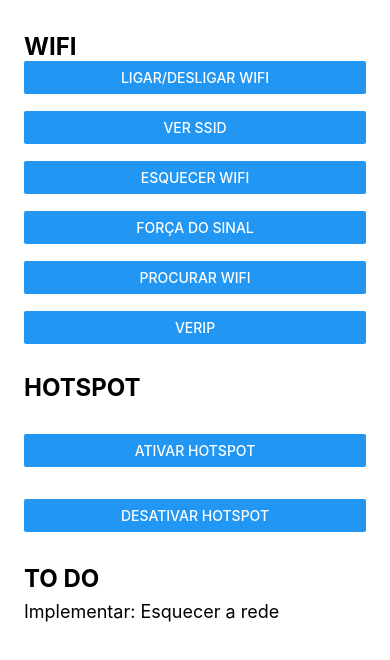
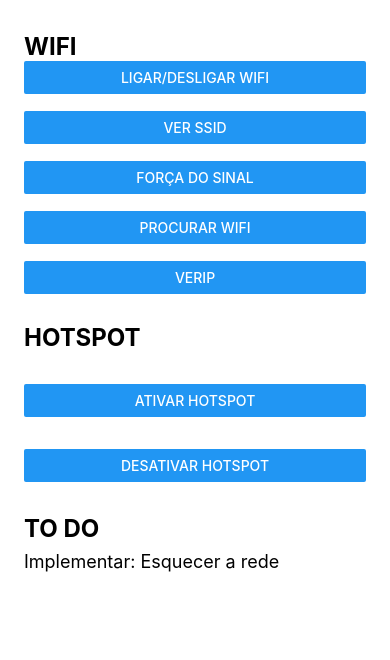
Before and after one commit to aluno20182/ProjetoFinal, a React Native app: screen / in a window 390 px wide. Shown: the top 660 px of the page. Built offline with nearby package versions, Linux system fonts and the light colour scheme; what react-native would draw is missing.

Commit message:
remove hotspot + remove esquecerWifi

```diff
--- a/App.js
+++ b/App.js
@@ -97,7 +97,7 @@ class App extends React.Component {
       });
     }
 
-
+/*
     //HotsPot enable function
     doEnable = () => {
       // console.warn("do Enable called");
@@ -122,7 +122,7 @@ class App extends React.Component {
         }
       );
     };
-
+*/
     getWifiNetworksOnPress(){
       wifi.loadWifiList((wifiStringList) => {
           console.log(wifiStringList);
@@ -140,19 +140,10 @@ class App extends React.Component {
 
 
     verSSID = () => {
-      wifi.getSSID((SSID) => {
-        wifi.disconnect();
-        console.log("Forgetting the wifi device - " + SSID);
-        console.log(SSID);
-
-
+      wifi.getSSID((ssid) => {
+        console.log(ssid);
       });
     };
-
-
-    esquecerWifi = () => {
-      wifi.disconnect();
-    }
 
     connectionStatusOnPress(){
       wifi.connectionStatus((isConnected) => {
@@ -222,12 +213,6 @@ class App extends React.Component {
                 <Button
                 title="Ver SSID"
                 onPress={this.verSSID}
-                />
-
-                <Text>{"\n"}</Text>
-                <Button
-                title="Esquecer Wifi"
-                onPress={this.esquecerWifi}
                 />
 
                 <Text>{"\n"}</Text>
```
Also changed, not shown: 1 other file (tests, documents, lock files or other folders).
